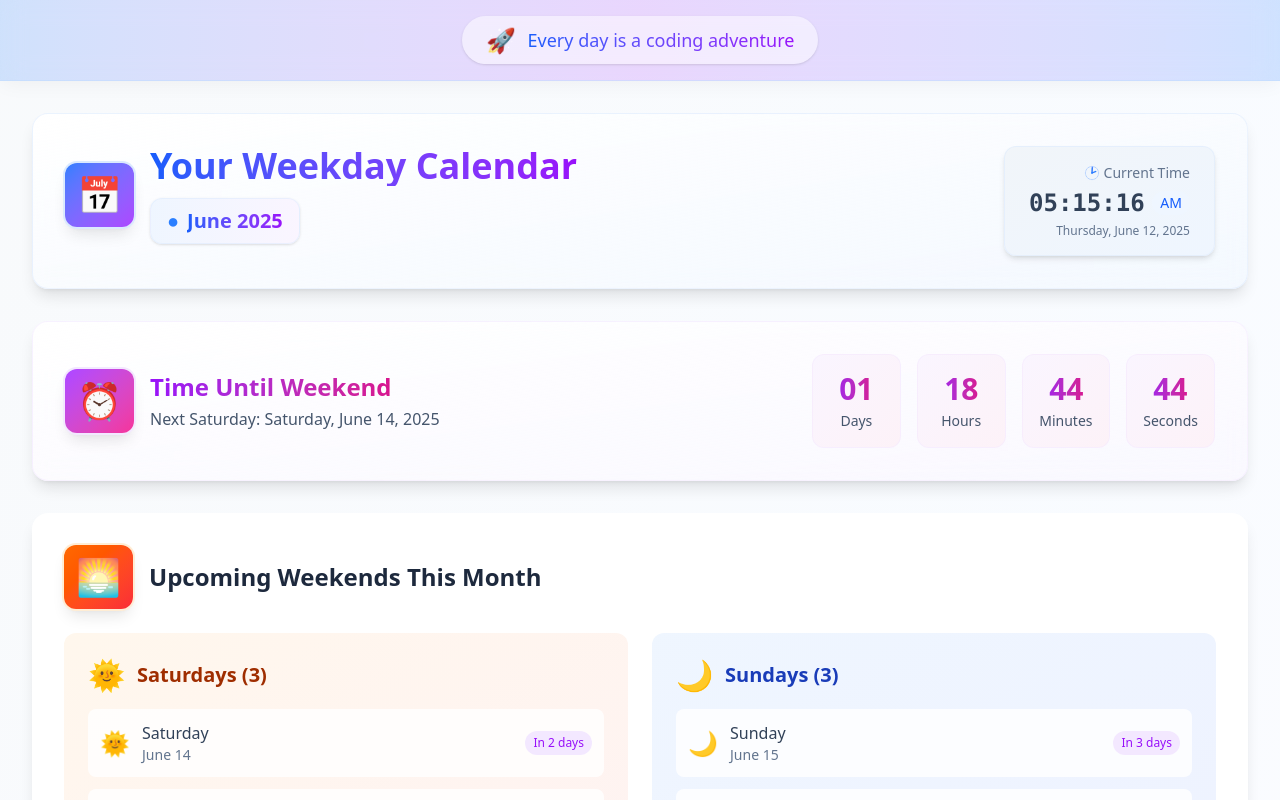
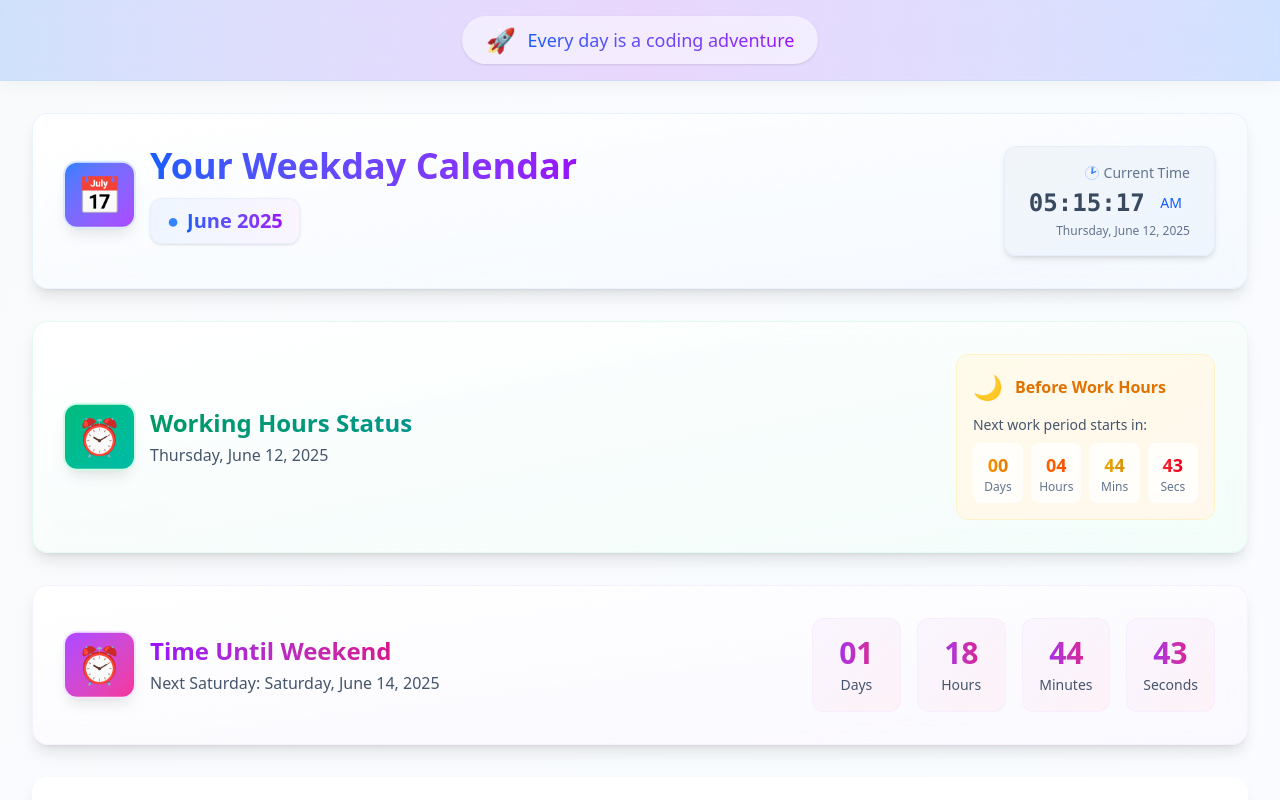
Before and after one commit to programmercodee/date_cal, a React (Vite) app: page / in a window 1280 px wide. Shown: the top 800 px of the page. Built offline with nearby package versions, Linux system fonts and the light colour scheme.

Commit message:
first commit

```diff
--- a/src/components/WeekdayTracker/index.jsx
+++ b/src/components/WeekdayTracker/index.jsx
@@ -666,6 +666,167 @@ export default function WeekdayTracker() {
               </div>
             </div>
 
+
+            {/* Dynamic Working Hours Section */}
+            <div className="bg-gradient-to-br from-white/95 to-emerald-50/50 backdrop-blur-sm rounded-2xl shadow-lg p-6 sm:p-8 mb-6 sm:mb-8 border border-emerald-100/50 hover:shadow-xl transition-all duration-300">
+              <div className="flex flex-col sm:flex-row items-center justify-between gap-4 sm:gap-6">
+                <div className="flex items-center gap-3 sm:gap-4">
+                  <span className="text-3xl sm:text-4xl bg-gradient-to-br from-emerald-500 to-teal-500 p-3 rounded-xl shadow-lg ring-2 ring-emerald-100 animate-bounce-subtle">⏰</span>
+                  <div>
+                    <h2 className="text-xl sm:text-2xl font-bold bg-gradient-to-r from-emerald-600 to-teal-600 bg-clip-text text-transparent">
+                      Working Hours Status
+                    </h2>
+                    <p className="text-slate-600 mt-1 text-sm sm:text-base">
+                      {format(currentTime, "EEEE, MMMM d, yyyy")}
+                    </p>
+                  </div>
+                </div>
+
+                {/* Dynamic Status Display */}
+                <div className="w-full sm:w-auto">
+                  {(() => {
+                    const currentDay = currentTime.getDay();
+                    const currentHour = currentTime.getHours();
+                    const currentMinute = currentTime.getMinutes();
+                    const isWeekend = currentDay === 0 || currentDay === 6;
+                    const isWorkingDay = currentDay >= 1 && currentDay <= 5;
+                    const isWorkingHours = currentHour >= 10 && (currentHour < 18 || (currentHour === 18 && currentMinute <= 30));
+
+                    // Calculate time until next work period
+                    const getTimeUntilNextWork = () => {
+                      const now = new Date();
+                      let nextWorkTime = new Date(now);
+
+                      if (isWeekend) {
+                        // If weekend, calculate time until Monday 10 AM
+                        const daysUntilMonday = (8 - currentDay) % 7;
+                        nextWorkTime.setDate(now.getDate() + daysUntilMonday);
+                        nextWorkTime.setHours(10, 0, 0, 0);
+                      } else if (!isWorkingHours) {
+                        // If after work hours, calculate time until next day 10 AM
+                        if (currentHour >= 18 || (currentHour === 18 && currentMinute > 30)) {
+                          nextWorkTime.setDate(now.getDate() + 1);
+                          nextWorkTime.setHours(10, 0, 0, 0);
+                        } else {
+                          // Before work hours
+                          nextWorkTime.setHours(10, 0, 0, 0);
+                        }
+                      }
+
+                      const diff = differenceInSeconds(nextWorkTime, now);
+                      const days = Math.floor(diff / (24 * 60 * 60));
+                      const hours = Math.floor((diff % (24 * 60 * 60)) / (60 * 60));
+                      const minutes = Math.floor((diff % (60 * 60)) / 60);
+                      const seconds = diff % 60;
+
+                      return { days, hours, minutes, seconds };
+                    };
+
+                    // Calculate remaining work time
+                    const getRemainingWorkTime = () => {
+                      const now = new Date();
+                      const endTime = new Date(now);
+                      endTime.setHours(18, 30, 0, 0);
+
+                      const diff = differenceInSeconds(endTime, now);
+                      const hours = Math.floor(diff / (60 * 60));
+                      const minutes = Math.floor((diff % (60 * 60)) / 60);
+                      const seconds = diff % 60;
+
+                      return { hours, minutes, seconds };
+                    };
+
+                    if (isWeekend) {
+                      const timeUntil = getTimeUntilNextWork();
+                      return (
+                        <div className="bg-gradient-to-br from-red-50 to-pink-50 rounded-xl p-4 border border-red-100">
+                          <div className="flex items-center gap-3 mb-3">
+                            <span className="text-2xl">🏖️</span>
+                            <div className="text-red-600 font-semibold">Weekend Holiday</div>
+                          </div>
+                          <div className="text-slate-600 text-sm mb-2">Next work day starts in:</div>
+                          <div className="grid grid-cols-4 gap-2">
+                            {[
+                              { value: timeUntil.days, label: 'Days', color: 'from-red-500 to-red-600' },
+                              { value: timeUntil.hours, label: 'Hours', color: 'from-pink-500 to-pink-600' },
+                              { value: timeUntil.minutes, label: 'Mins', color: 'from-rose-500 to-rose-600' },
+                              { value: timeUntil.seconds, label: 'Secs', color: 'from-orange-500 to-orange-600' }
+                            ].map((item, index) => (
+                              <div key={index} className="bg-white/80 rounded-lg p-2 text-center">
+                                <div className={`text-lg font-bold bg-gradient-to-r ${item.color} bg-clip-text text-transparent`}>
+                                  {String(item.value).padStart(2, '0')}
+                                </div>
+                                <div className="text-xs text-slate-500">{item.label}</div>
+                              </div>
+                            ))}
+                          </div>
+                        </div>
+                      );
+                    }
+
+                    if (isWorkingHours) {
+                      const remaining = getRemainingWorkTime();
+                      return (
+                        <div className="bg-gradient-to-br from-emerald-50 to-teal-50 rounded-xl p-4 border border-emerald-100">
+                          <div className="flex items-center gap-3 mb-3">
+                            <span className="text-2xl">💼</span>
+                            <div className="text-emerald-600 font-semibold">Working Hours</div>
+                          </div>
+                          <div className="text-slate-600 text-sm mb-2">Time remaining today:</div>
+                          <div className="grid grid-cols-3 gap-2">
+                            {[
+                              { value: remaining.hours, label: 'Hours', color: 'from-emerald-500 to-emerald-600' },
+                              { value: remaining.minutes, label: 'Mins', color: 'from-teal-500 to-teal-600' },
+                              { value: remaining.seconds, label: 'Secs', color: 'from-cyan-500 to-cyan-600' }
+                            ].map((item, index) => (
+                              <div key={index} className="bg-white/80 rounded-lg p-2 text-center">
+                                <div className={`text-lg font-bold bg-gradient-to-r ${item.color} bg-clip-text text-transparent`}>
+                                  {String(item.value).padStart(2, '0')}
+                                </div>
+                                <div className="text-xs text-slate-500">{item.label}</div>
+                              </div>
+                            ))}
+                          </div>
+                        </div>
+                      );
+                    }
+
+                    // Before or after work hours on weekdays
+                    const timeUntil = getTimeUntilNextWork();
+                    return (
+                      <div className="bg-gradient-to-br from-amber-50 to-orange-50 rounded-xl p-4 border border-amber-100">
+                        <div className="flex items-center gap-3 mb-3">
+                          <span className="text-2xl">🌙</span>
+                          <div className="text-amber-600 font-semibold">
+                            {currentHour < 10 ? 'Before Work Hours' : 'After Work Hours'}
+                          </div>
+                        </div>
+                        <div className="text-slate-600 text-sm mb-2">Next work period starts in:</div>
+                        <div className="grid grid-cols-4 gap-2">
+                          {[
+                            { value: timeUntil.days, label: 'Days', color: 'from-amber-500 to-amber-600' },
+                            { value: timeUntil.hours, label: 'Hours', color: 'from-orange-500 to-orange-600' },
+                            { value: timeUntil.minutes, label: 'Mins', color: 'from-yellow-500 to-yellow-600' },
+                            { value: timeUntil.seconds, label: 'Secs', color: 'from-red-500 to-red-600' }
+                          ].map((item, index) => (
+                            <div key={index} className="bg-white/80 rounded-lg p-2 text-center">
+                              <div className={`text-lg font-bold bg-gradient-to-r ${item.color} bg-clip-text text-transparent`}>
+                                {String(item.value).padStart(2, '0')}
+                              </div>
+                              <div className="text-xs text-slate-500">{item.label}</div>
+                            </div>
+                          ))}
+                        </div>
+                      </div>
+                    );
+                  })()}
+                </div>
+              </div>
+            </div>
+
+
+
+
             {/* Next Saturday Countdown Section - Enhanced with better gradient and glow */}
             <div className="bg-gradient-to-br from-white/95 to-purple-50/50 backdrop-blur-sm rounded-2xl shadow-lg p-6 sm:p-8 mb-6 sm:mb-8 border border-purple-100/50 hover:shadow-xl transition-all duration-300">
               <div className="flex flex-col sm:flex-row items-center justify-between gap-4 sm:gap-6">
@@ -1082,6 +1243,9 @@ export default function WeekdayTracker() {
                 </div>
               </div>
             </div>
+
+
+
           </div>
         </div>
       </div>
```
